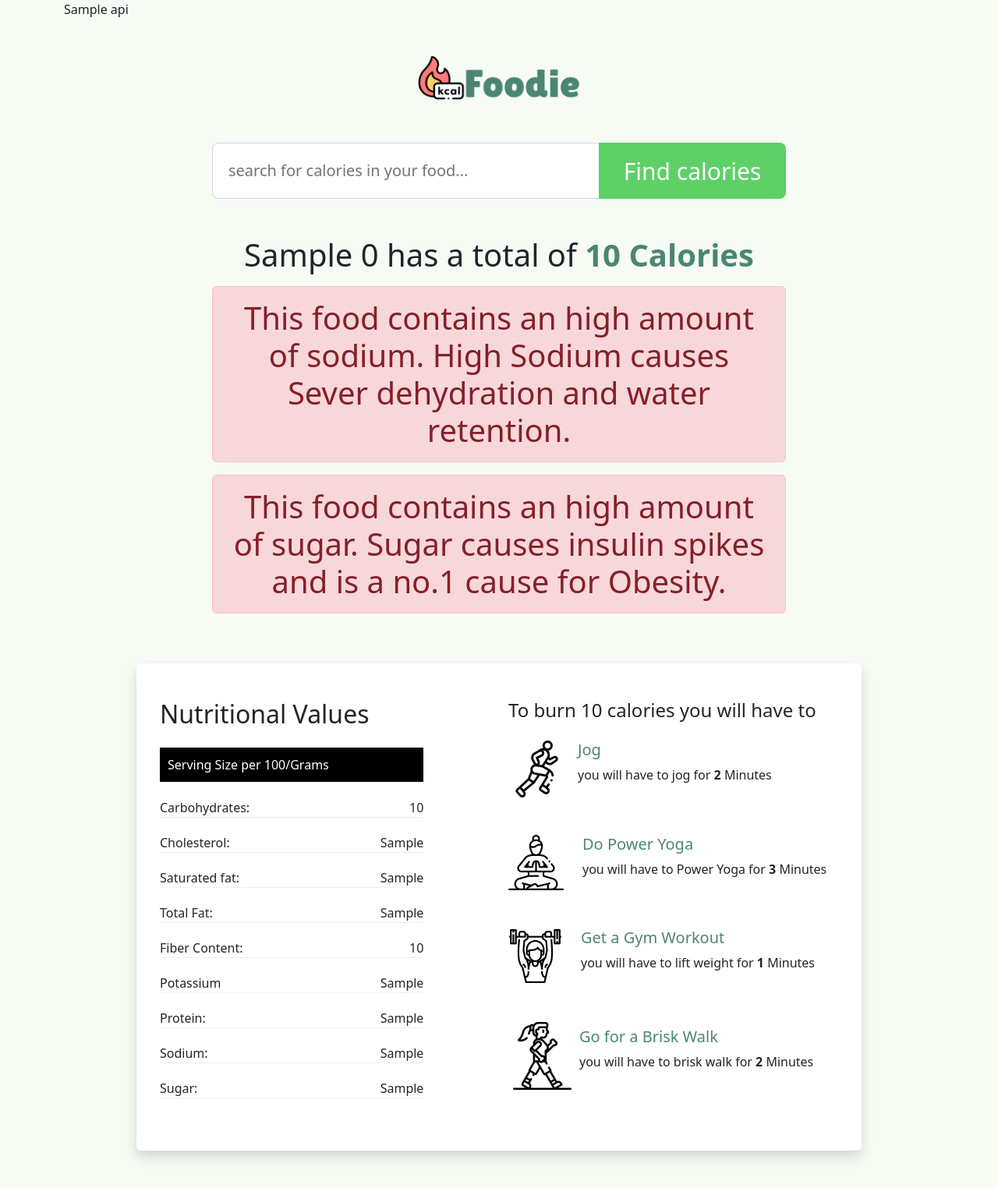
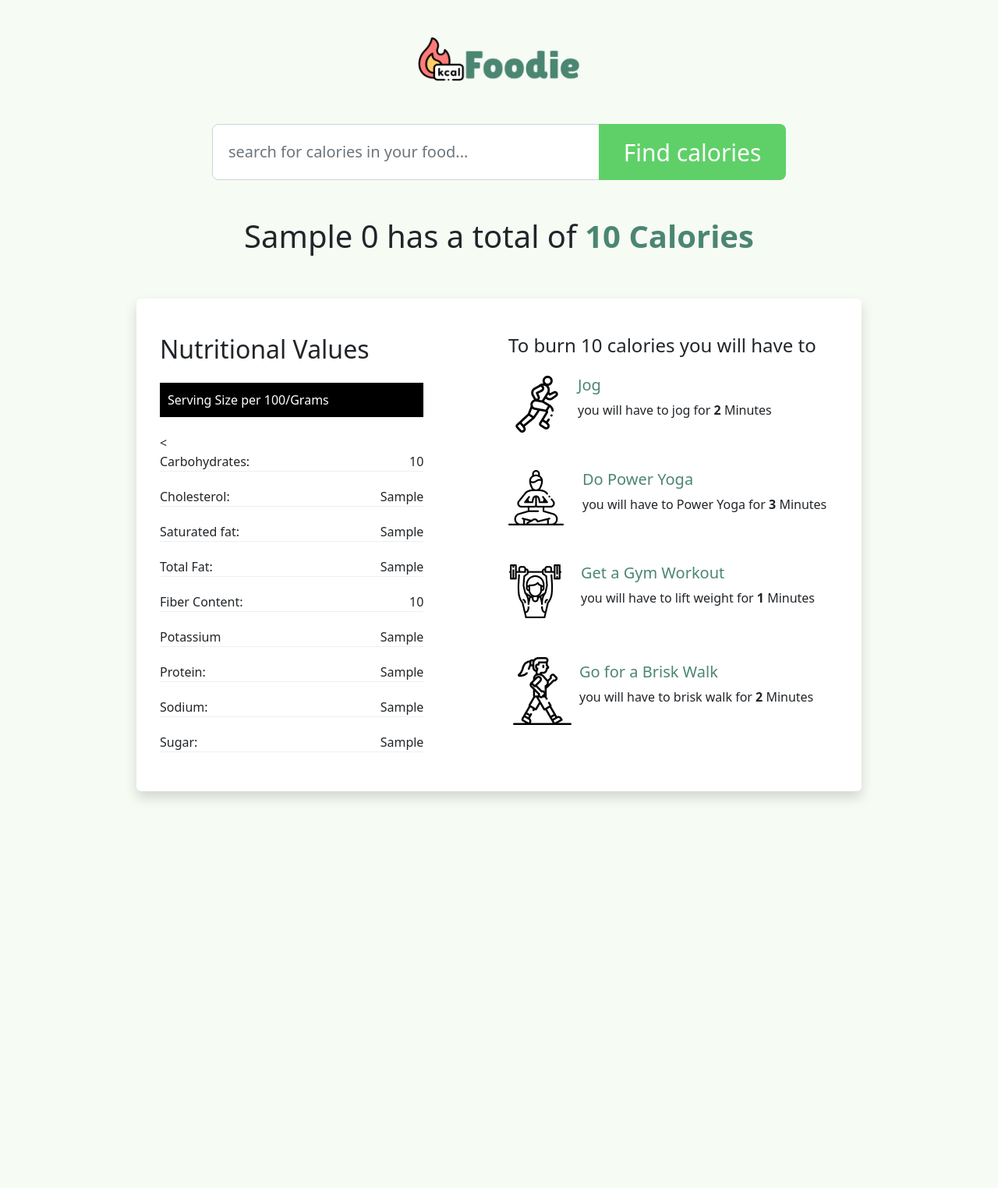
Before and after one commit to pranav-B21/Calory, a Django app: template counter/templates/home.html in a window 1280 px wide. Shown: the whole page at 78% size. After the commit the page ends 1026 px from the top, so only its background shows below. Run offline with Django 4.2, Linux system fonts and the light colour scheme; the template is opened without the code that fills it: most values are stand-ins (such as "Sample title", 1, 10 or a date in 2020); some libraries are stand-ins or nearby versions.

Commit message:
everything

```diff
--- a/calory/urls.py
+++ b/calory/urls.py
@@ -1,23 +1,30 @@
-"""
-URL configuration for calory project.
+# from django.shortcuts import render
 
-The `urlpatterns` list routes URLs to views. For more information please see:
-    https://docs.djangoproject.com/en/4.2/topics/http/urls/
-Examples:
-Function views
-    1. Add an import:  from my_app import views
-    2. Add a URL to urlpatterns:  path('', views.home, name='home')
-Class-based views
-    1. Add an import:  from other_app.views import Home
-    2. Add a URL to urlpatterns:  path('', Home.as_view(), name='home')
-Including another URLconf
-    1. Import the include() function: from django.urls import include, path
-    2. Add a URL to urlpatterns:  path('blog/', include('blog.urls'))
-"""
+
+# # Create your views here.
+# def home(request):
+#     import json
+#     import requests
+#     if request.method == 'POST':
+#         query = request.POST['query']
+#         api_url = 'https://api.api-ninjas.com/v1/nutrition?query='
+#         api_request = requests.get(
+#             api_url + query, headers={'X-Api-Key': 'YOUR-API-KEY'})
+#         try:
+#             api = json.loads(api_request.content)
+#             print(api_request.content)
+#         except Exception as e:
+#             api = "oops! There was an error"
+#             print(e)
+#         return render(request, 'home.html', {'api': api})
+#     else:
+#         return render(request, 'home.html', {'query': 'Enter a valid query'})
+
 from django.contrib import admin
-from django.urls import path, include
+from django.urls import path,include
 
 urlpatterns = [
     path('admin/', admin.site.urls),
     path('',include('counter.urls'))
+
 ]
--- a/counter/templates/home.html
+++ b/counter/templates/home.html
@@ -1,63 +1,61 @@
-{% load static%} {%load mathfilters%} {%load humanize%}
+{%load static%} {%load mathfilters%} {%load humanize%}
 <!DOCTYPE html>
 <html lang="en">
 <head>
     <meta charset="UTF-8" />
     <meta http-equiv="X-UA-Compatible" content="IE=edge" />
     <meta name="viewport" content="width=device-width, initial-scale=1.0" />
-    <link
-      href="https://cdn.jsdelivr.net/npm/bootstrap@5.2.0-beta1/dist/css/bootstrap.min.css"
-      rel="stylesheet"
-      integrity="sha384-0evHe/X+R7YkIZDRvuzKMRqM+OrBnVFBL6DOitfPri4tjfHxaWutUpFmBp4vmVor"
-      crossorigin="anonymous"
-    />
+    <link href="https://cdn.jsdelivr.net/npm/bootstrap@5.2.0-beta1/dist/css/bootstrap.min.css" rel="stylesheet"
+        integrity="sha384-0evHe/X+R7YkIZDRvuzKMRqM+OrBnVFBL6DOitfPri4tjfHxaWutUpFmBp4vmVor" crossorigin="anonymous" />
     <link href="{% static 'style.css' %}" rel="stylesheet" type="text/css" />
-    <title>Calorie Finder</title>
+    <title>Foodie Calorie Finder</title>
 </head>
 
 <body>
     <div class="container">
-        {{api}}
          <div class="row justify-content-center">
             <div class="col-md-8 text-center">
-                <img src="{% static 'images/Logo.png' %}" class="img-responsive logo mb-5 mt-5" />
+                <img src="{% static 'images/logo.png' %}" class="img-responsive logo mb-5 mt-5" />
                 <form method="POST">
                     {%csrf_token%}
                     <div class="input-group input-group-lg mb-5">
-                      <input type="text" name="query" class="form-control inputstyle" placeholder="search for calories in your food..." required>
+                        <input type="text" name="query" class="form-control inputstyle"
+                            placeholder="search for calories in your food..." required>
                         <button class="btn whoop" type="submit" id="button-addon2">Find calories</button>
                     </div>
                 </form>
-                  {% if api %}
-                  {% if api == "oops! There was an error" %}
-                  <div class ="alert alert-warning"> Oh no! something went wrong.Please try again in sometime. </div>
+                {%if api%}
+                {%if api == "oops! There was an error"%}
+                <div class="alert alert-warning"> Oh no! something went wrong.Please try again in sometime. </div>
                 {%else%}
-                   <h1>{{api.0.name | capfirst}}  has a total of <strong> {{api.0.calories}} Calories</strong>
-                    {%if api.0.calories > 200 %}
+                <h1>{{api.0.name | capfirst}} has a total of <strong> {{api.0.calories}} Calories</strong>
+                 {%if api.0.calories > 200%}
                     <img src="{% static 'images/shocked.png' %}" class="img-responsive" />
+                    {%endif%}
                 </h1>
-                   {%endif%}
-
+                {%if api.0.sodium_mg > 1000%}
                       <div class="alert alert-danger d-flex align-items-center mt-3" role="alert">
                           <div>
                               This food contains an high amount of sodium. High Sodium causes Sever dehydration and water retention.
                           </div>
                         </div>
+                        {%endif%}
+                    {%if api.0.sugar_g > 100%}
                   <div class="alert alert-danger d-flex align-items-center mt-3" role="alert">
                       <div>
                           This food contains an high amount of sugar. Sugar causes insulin spikes and is a no.1 cause for Obesity.
                       </div>
                     </div>
+                    {%endif%}
             </div>
             <div class="row justify-content-center mt-5 mb-5">
                 <div class="col-md-10 caloriescont shadow rounded">
                     <div class="row">
-
                         <div class="col-md-6">
                             <h2 class="mt-3 mb-4">Nutritional Values </h2><span></span>
                             <ul>
                                 <li class="servingsize">Serving Size per 100/Grams <span class="float-end"></span></li>
-                               <li>Carbohydrates: <span class="float-end">{{api.0.carbohydrates_total_g}}</span></li>
+                                <<li>Carbohydrates: <span class="float-end">{{api.0.carbohydrates_total_g}}</span></li>
                                 <li>Cholesterol: <span class="float-end">{{api.0.cholesterol_mg}}</span></li>
                                 <li>Saturated fat: <span class="float-end">{{api.0.fat_saturated_g}}</span></li>
                                 <li>Total Fat: <span class="float-end">{{api.0.fat_saturated_g}}</span></li>
@@ -77,6 +75,7 @@
                                 <div class="flex-grow-1 ms-3">
                                     <h5> Jog </h5>
                                     <p>you will have to jog for <strong> {{api.0.calories | div:378|mul:60|floatformat:0}} </strong> Minutes</p>
+
                                 </div>
                             </div>
                             <div class="d-flex align-items-center mb-5">
@@ -86,6 +85,7 @@
                                 <div class="flex-grow-1 ms-4">
                                     <h5> Do Power Yoga </h5>
                                     <p>you will have to Power Yoga for <strong> {{api.0.calories | div:223|mul:60|floatformat:0}} </strong> Minutes</p>
+
                                 </div>
                             </div>
                             <div class="d-flex align-items-center mb-5">
@@ -107,13 +107,11 @@
                                 </div>
                             </div>
                         </div>
-                      <div>
-                        </div>
                     </div>
                 </div>
                 {%endif%}
                 {%endif%}
             </div>
+</body>
 
-  </body>
 </html>
```
Also changed, not shown: counter/views.py (+8 -18 lines), README.md (deleted), counter/urls.py (line endings or trailing spaces), 1 other file. Lines whose indentation alone changed are shown as unchanged.
